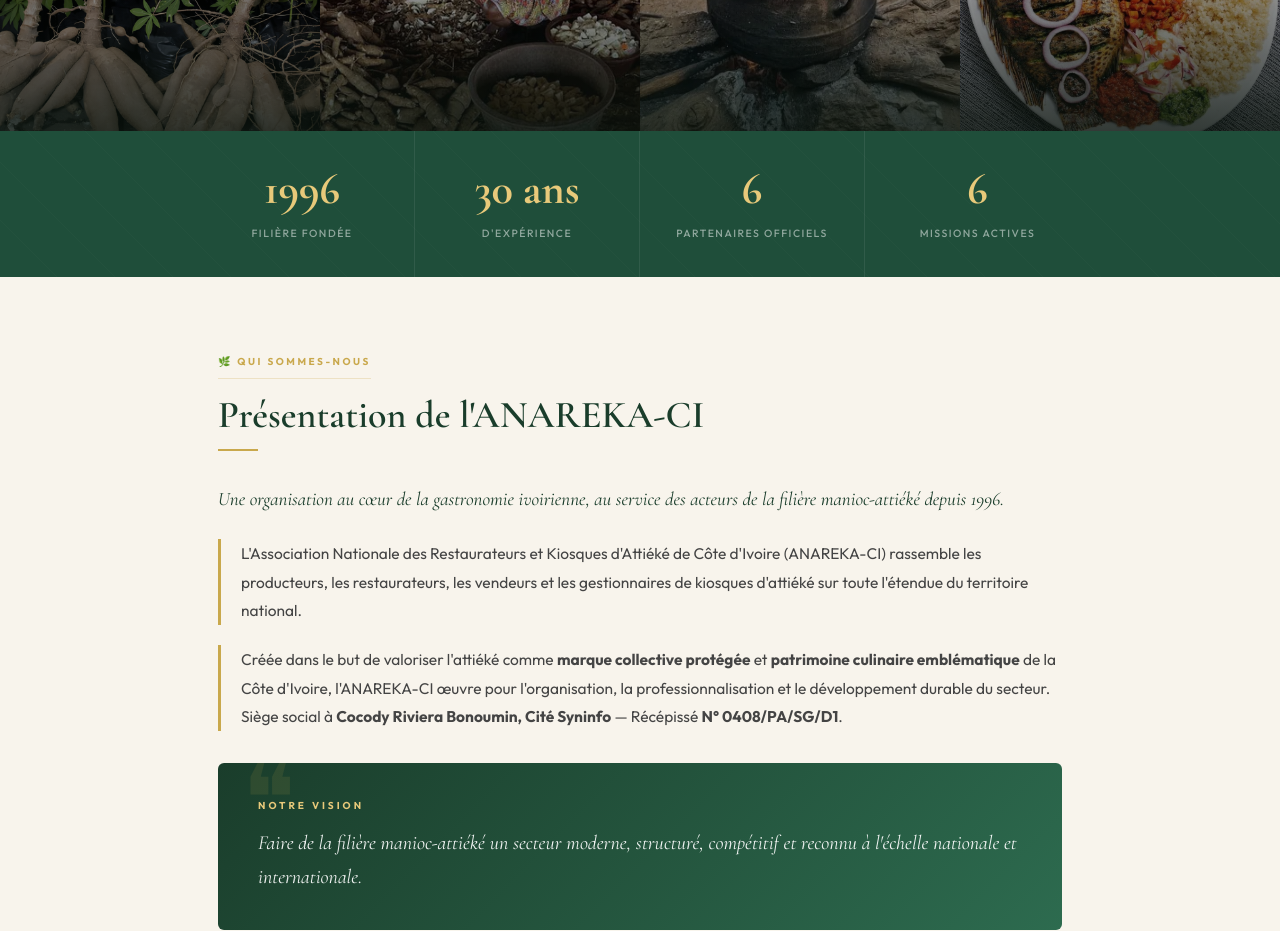
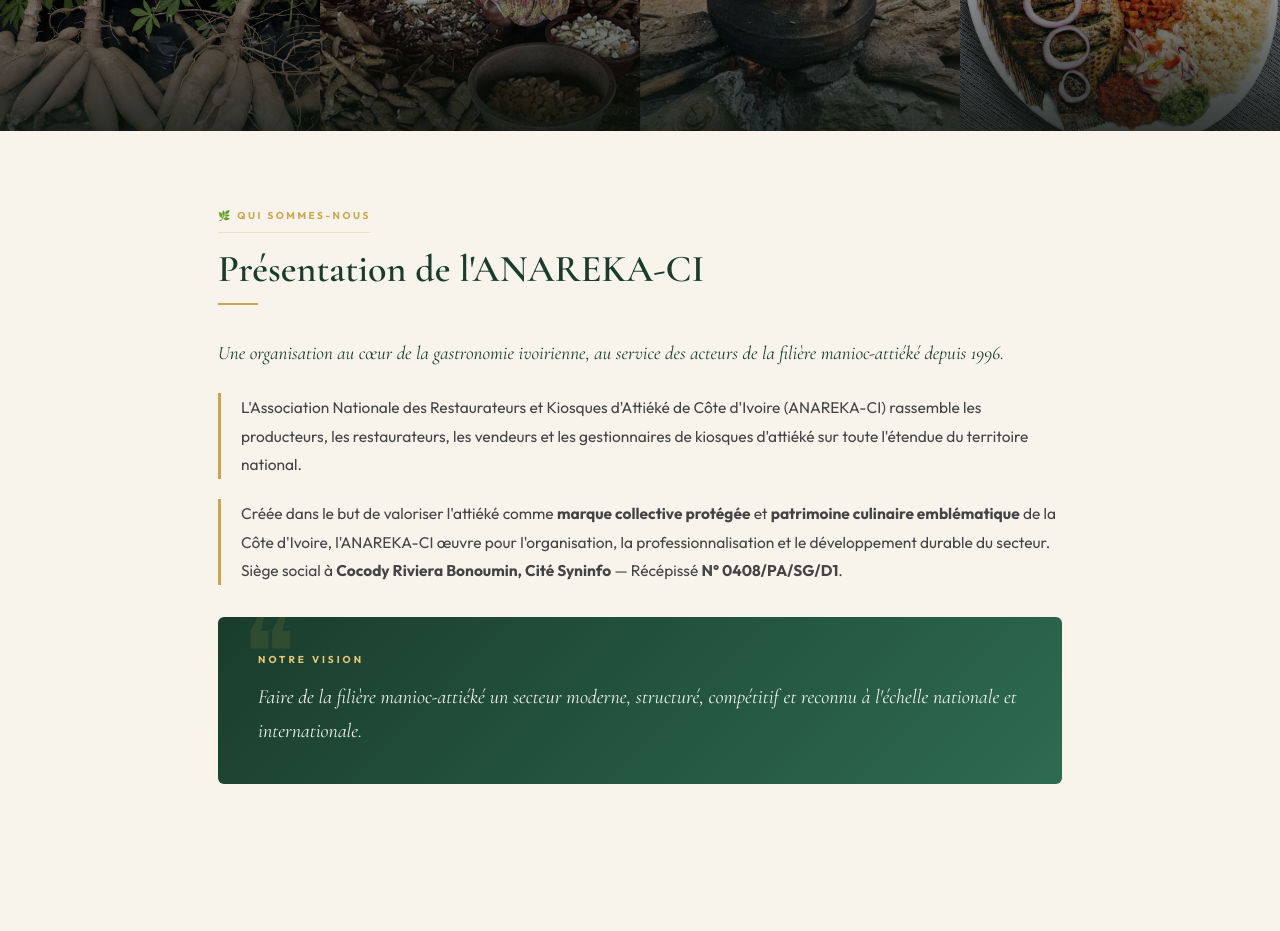
Before and after one commit to anarekaci-cpu/Anareka-ci, a plain HTML site: page index.html in a window 1280 px wide. Shown: the part 1280-2211 px from the top of the page. Drawn offline with nearby package versions, Linux system fonts and the light colour scheme.

Commit message:
Update index.html

```diff
--- a/index.html
+++ b/index.html
@@ -184,16 +184,6 @@
       <img src="attieke2.jpg" alt="Attiéké Capitaine grillé" loading="lazy" decoding="async" width="600" height="300">
       <div class="galerie-label">🔥 Attiéké Capitaine grillé — Saveur ivoirienne</div>
     </div>
-  </div>
-</div>
-
-<!-- CHIFFRES — 1996 non animé ; missions = 6 -->
-<div class="chiffres">
-  <div class="chiffres-inner">
-    <div class="chiffre-item"><span class="chiffre-val" data-target="1996" data-no-animate="true">1996</span><span class="chiffre-label">Filière fondée</span></div>
-    <div class="chiffre-item"><span class="chiffre-val" data-target="30" data-suffix=" ans">30 ans</span><span class="chiffre-label">D'expérience</span></div>
-    <div class="chiffre-item"><span class="chiffre-val" data-target="6">6</span><span class="chiffre-label">Partenaires officiels</span></div>
-    <div class="chiffre-item"><span class="chiffre-val" data-target="6">6</span><span class="chiffre-label">Missions actives</span></div>
   </div>
 </div>
 
```
